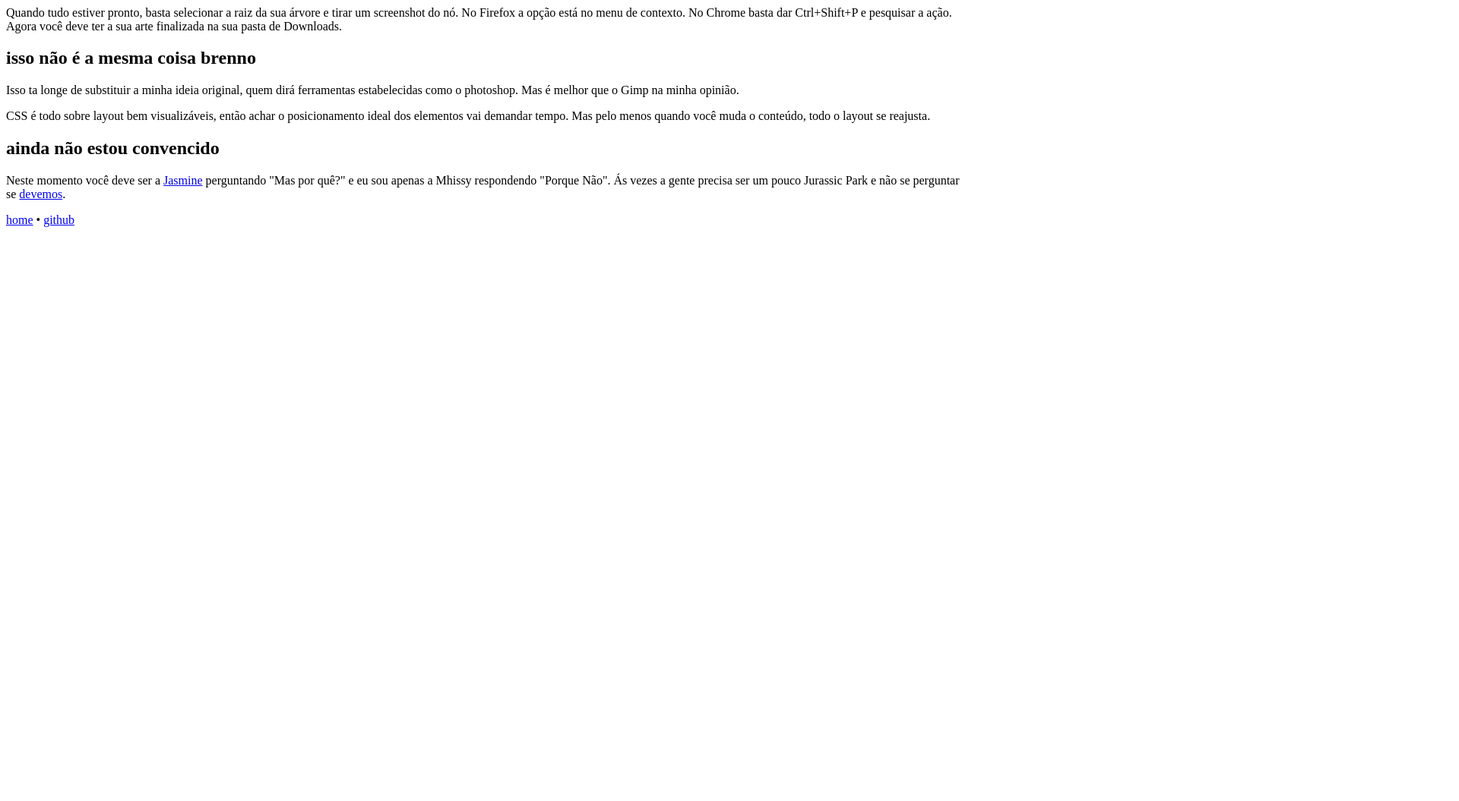
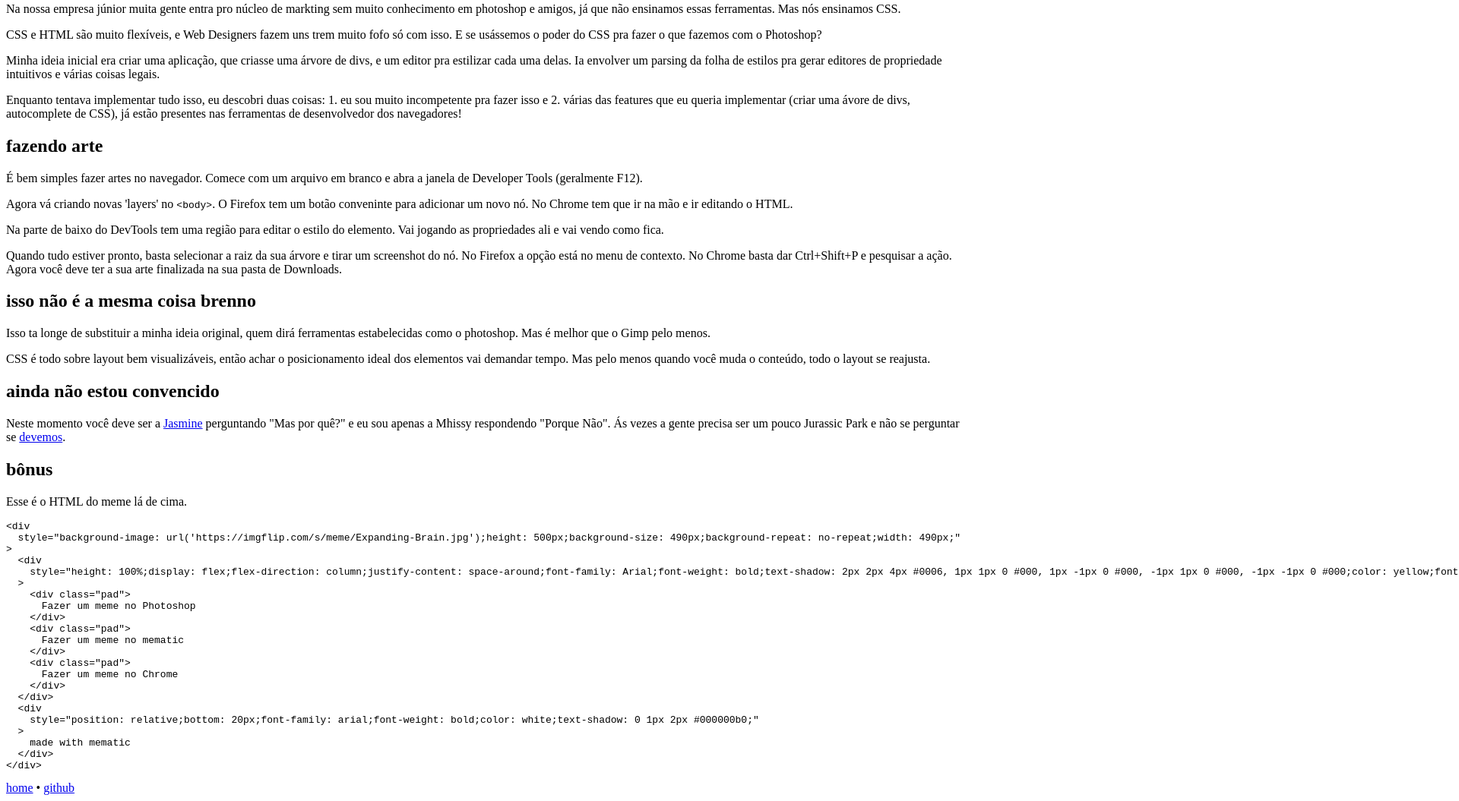
Before and after one commit to brennop/website, a Gatsby site: page /imagens in a window 1280 px wide. Shown: the part 534-1589 px from the top of the page at 76% size, 1920 px wide, since content can reach past the window. Before the commit the page ends 841 px from the top, so only its background shows below. Built offline with nearby package versions, Linux system fonts and the light colour scheme; Gatsby itself is replaced by a stand-in of ours; some packages are replaced by stand-ins of ours; code samples lack their colours.

Commit message:
🤠 Adiciona meme

````diff
--- a/src/posts/imagens.md
+++ b/src/posts/imagens.md
@@ -1,8 +1,10 @@
 ---
 slug: imagens
 date: 2020-04-15
-title: Fazendo divulgações com o Google Chrome
+title: Fazendo imagens de divulgações com o Google Chrome
 ---
+
+![Esse post vai encelhecer mal](./meme.png)
 
 Se não ficou claro pelo meu post sobre [slides](slides), eu
 adoro fazer coisas de um jeito criativo e diferente do
@@ -59,7 +61,7 @@ finalizada na sua pasta de Downloads.
 
 Isso ta longe de substituir a minha ideia original, quem
 dirá ferramentas estabelecidas como o photoshop. Mas
-é melhor que o Gimp na minha opinião.
+é melhor que o Gimp pelo menos.
 
 CSS é todo sobre layout bem visualizáveis, então achar
 o posicionamento ideal dos elementos vai demandar tempo. Mas
@@ -74,3 +76,32 @@ a [Jasmine](https://youtu.be/UTbjH19gqBE?t=128) perguntando
 Não". Ás vezes a gente precisa ser um pouco Jurassic Park
 e não se perguntar se
 [devemos](https://www.youtube.com/watch?v=kY-pUxKQMUE).
+
+## bônus
+
+Esse é o HTML do meme lá de cima.
+
+```html
+<div
+  style="background-image: url('https://imgflip.com/s/meme/Expanding-Brain.jpg');height: 500px;background-size: 490px;background-repeat: no-repeat;width: 490px;"
+>
+  <div
+    style="height: 100%;display: flex;flex-direction: column;justify-content: space-around;font-family: Arial;font-weight: bold;text-shadow: 2px 2px 4px #0006, 1px 1px 0 #000, 1px -1px 0 #000, -1px 1px 0 #000, -1px -1px 0 #000;color: yellow;font-style: italic;font-size: 2em;width: 240px;align-items: center;"
+  >
+    <div class="pad">
+      Fazer um meme no Photoshop
+    </div>
+    <div class="pad">
+      Fazer um meme no mematic
+    </div>
+    <div class="pad">
+      Fazer um meme no Chrome
+    </div>
+  </div>
+  <div
+    style="position: relative;bottom: 20px;font-family: arial;font-weight: bold;color: white;text-shadow: 0 1px 2px #000000b0;"
+  >
+    made with mematic
+  </div>
+</div>
+```
````
